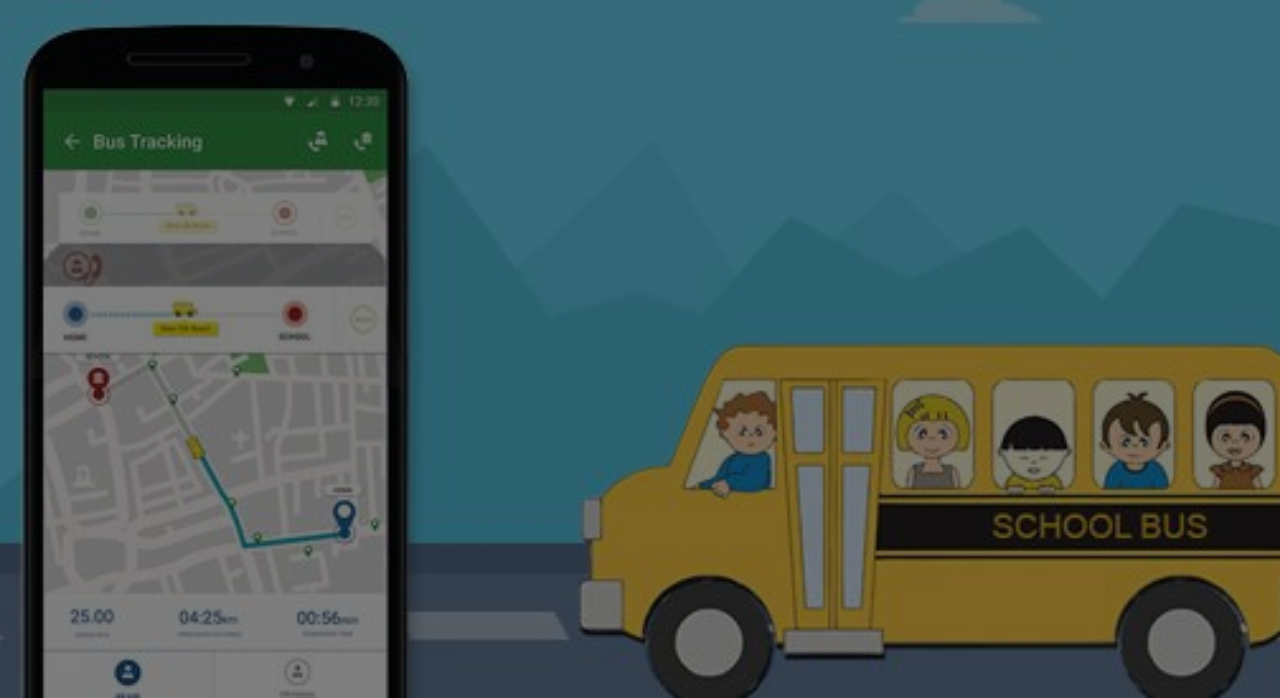
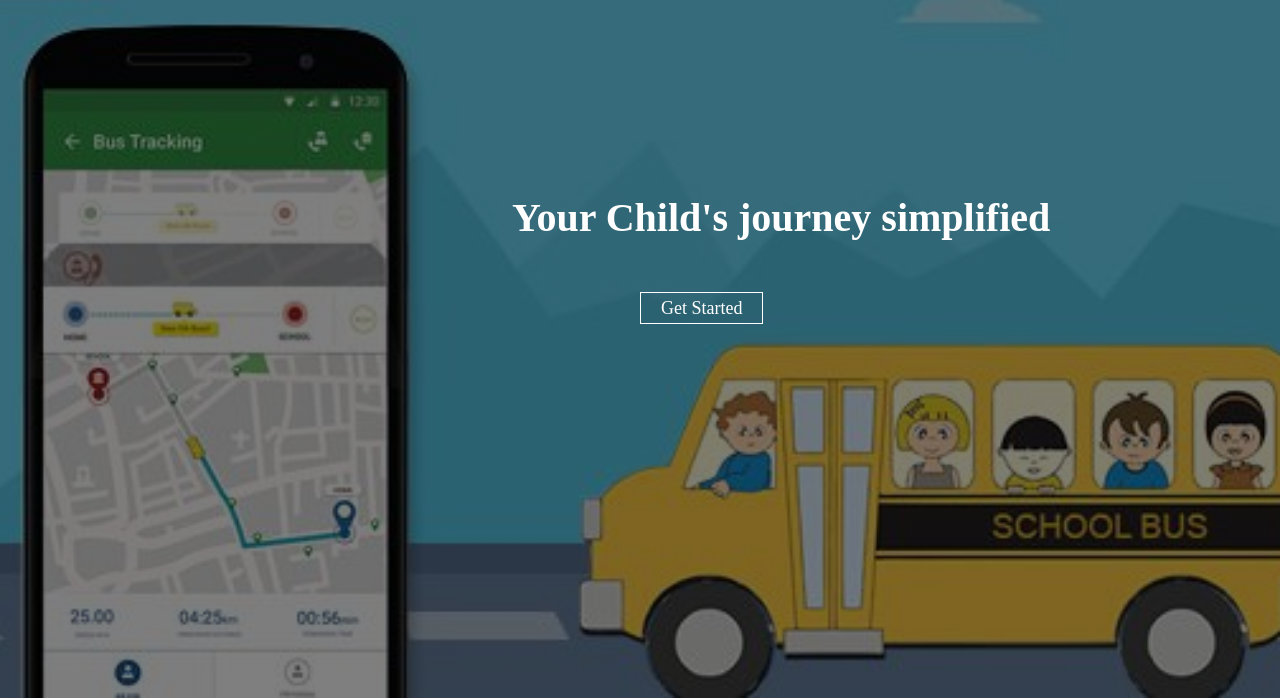
Before and after one commit to kostakis2000/Project-1, a plain HTML site: page index.html in a window 1280 px wide. Shown: the part 102-800 px from the top of the page. Drawn offline with Linux system fonts and the light colour scheme.

Commit message:
addeda Title to my home page and a button

```diff
--- a/index.html
+++ b/index.html
@@ -20,6 +20,12 @@
                 <li><a href="#">Contact</a></li>
             </ul>
         </div>
+        <div class="title">
+            <h1>Your Child's journey simplified </h1>
+        </div>
+        <div class="button">
+            <a href="#" class="btn">Get Started</a>
+        </div>
     </header>
 </body>
 </html>
--- a/style.css
+++ b/style.css
@@ -49,3 +49,35 @@ ul li.active a{
     max-width: 1200px;
     margin: auto;
 }
+.title{
+    position: absolute;
+    top: 37%;
+    left: 40%;
+    transition: translate(-50%,-50%);
+}
+
+.title h1{
+    color: #fff;
+    font-size: 40px;
+}
+
+.button{
+    position: absolute;
+    top: 50%;
+    left: 50%;
+    transition: translate(-50%,-50%);
+}
+
+.btn{
+    border: 1px solid #fff;
+    padding: 5px 20px;
+    color: #fff;
+    transition: 0.5 ease;
+    font-size: 18px;
+    text-decoration: none;
+
+}
+.btn:hover{
+    background-color: #fff;
+    color: #000;
+}
```
